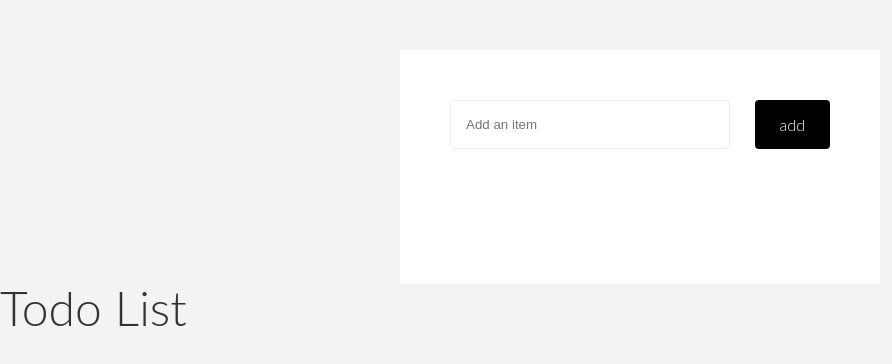
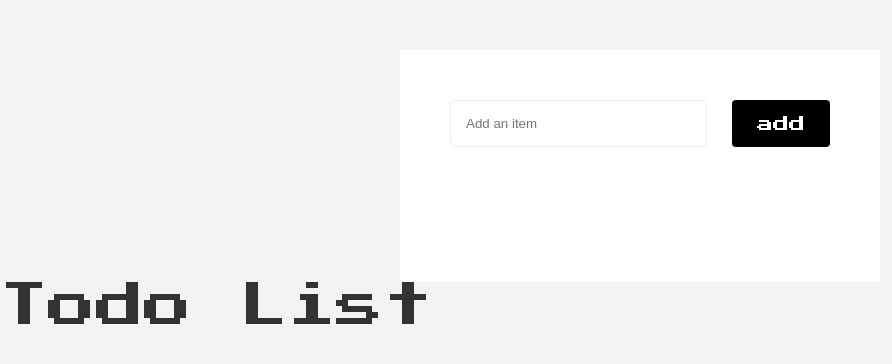
Before and after one commit to eckoman33/tdl, a React (Create React App) app: page / in a window 1280 px wide. Shown: the top 364 px of the page, without its empty margins (0-892 px from the left). Built offline with nearby package versions, Linux system fonts and the light colour scheme.

Commit message:
style update

```diff
--- a/public/index.css
+++ b/public/index.css
@@ -10,7 +10,6 @@
 body {
   background: rgb(244, 243, 243);
   font-family: 'Press Start 2P', cursive;
-  font-family: "Lato", sans-serif;
 }
 
 .wrapper {
--- a/src/styles/App.css
+++ b/src/styles/App.css
@@ -9,7 +9,7 @@
 
 body {
   background: rgb(244, 243, 243);
-  font-family: "Lato", sans-serif;
+  font-family: 'Press Start 2P', cursive;
 }
 
 .wrapper {
@@ -50,7 +50,7 @@ button {
   border: none;
   font-size: 1rem;
   font-weight: 300;
-  font-family: "Lato", sans-serif;
+  font-family: 'Press Start 2P', cursive;
   padding: 15px 25px;
   border-radius: 4px;
   color: #fff;
```
